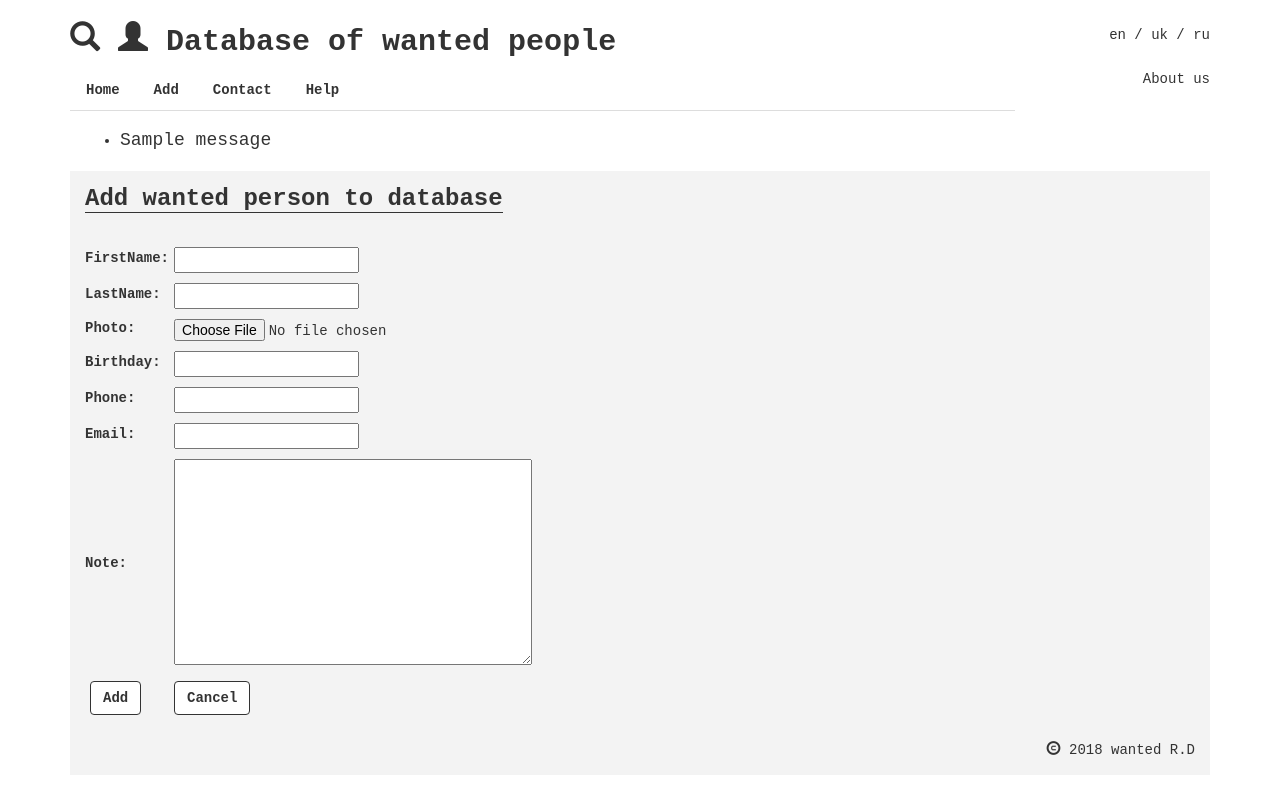
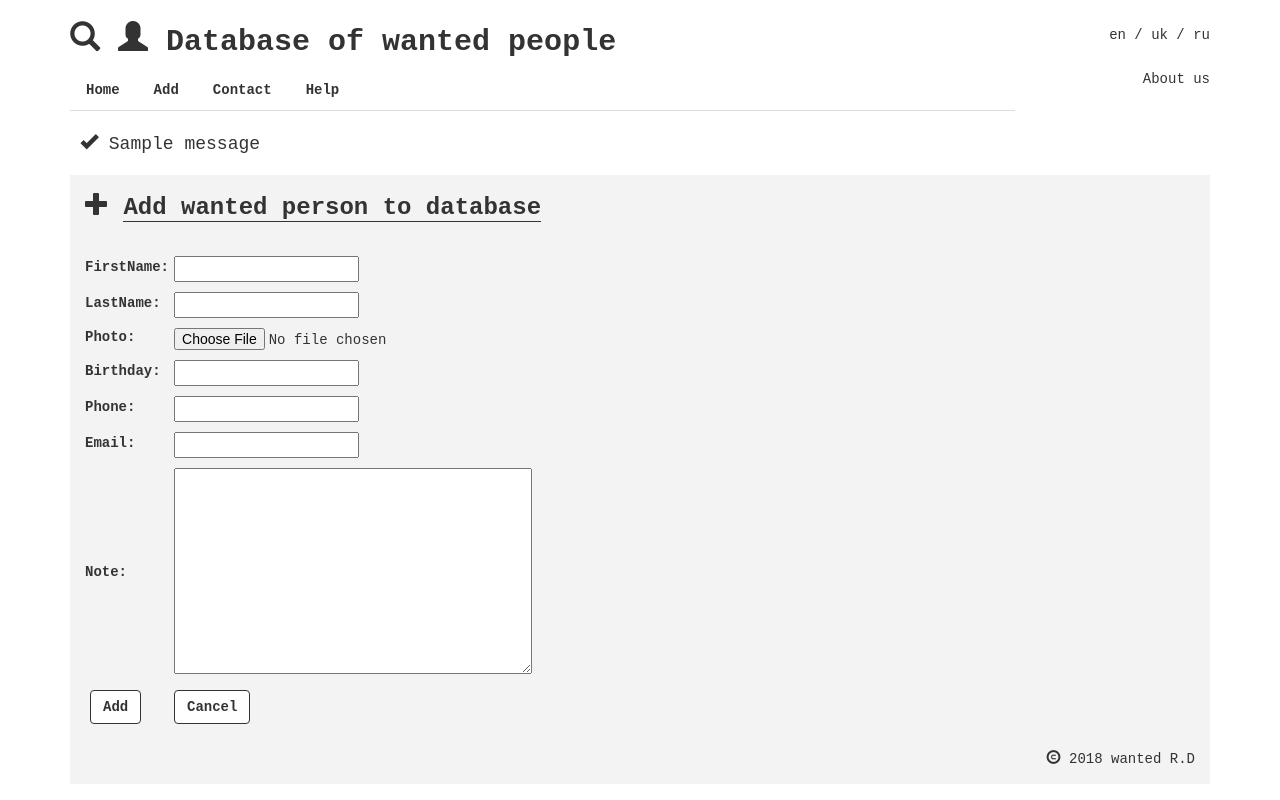
Before and after one commit to demkivroman/WantedPeopleDB, a Django app: page /add/ in a window 1280 px wide. Run offline with Django 3.2, Linux system fonts and the light colour scheme; tables that the repository leaves empty hold one stand-in row (values such as "Sample post"); one stand-in notice (Sample message) is shown; some libraries are stand-ins or nearby versions.

```diff
--- a/peoplesWDB/templates/base.html
+++ b/peoplesWDB/templates/base.html
@@ -67,11 +67,11 @@
         <div class = "col-sm-12">
         {% block status_message %}
              {% if messages %}
-                   <ul class="messages">
+                   <div class="messages">
                    {% for message in messages %}
-                   <li{% if message.tags %} class="{{ message.tags }}"{% endif %}><h4>{{ message }}</h4></li>
+                  <h4><span class="glyphicon glyphicon-ok"></span>  {{ message }}</h4></li>
                    {% endfor %}
-                   </ul>
+                   </div>
              {% endif %}
         {% endblock status_message%}
         </div>
--- a/peoplesWDB/templates/forms/add_form.html
+++ b/peoplesWDB/templates/forms/add_form.html
@@ -2,7 +2,10 @@
 {% block title %} Add form{% endblock title%}
 {% block status_menu %}<p>{{status_menu}}</p>{% endblock status_menu %}
 {% block content %}
-   <h3 style="margin-top: 0px"> <b style="border-bottom: 1px solid">Add wanted person to database</b></h3>
+
+<h3 style="margin-top: 0px">
+<span class="glyphicon glyphicon-plus" aria-hidden="true"></span>
+<b style="border-bottom: 1px solid">Add wanted person to database</b></h3>
 <div style="margin-top: 30px">
    <form action="" method="post" enctype="multipart/form-data" role = "form" class = "form-horizontal">
     <table class = "form">
```
